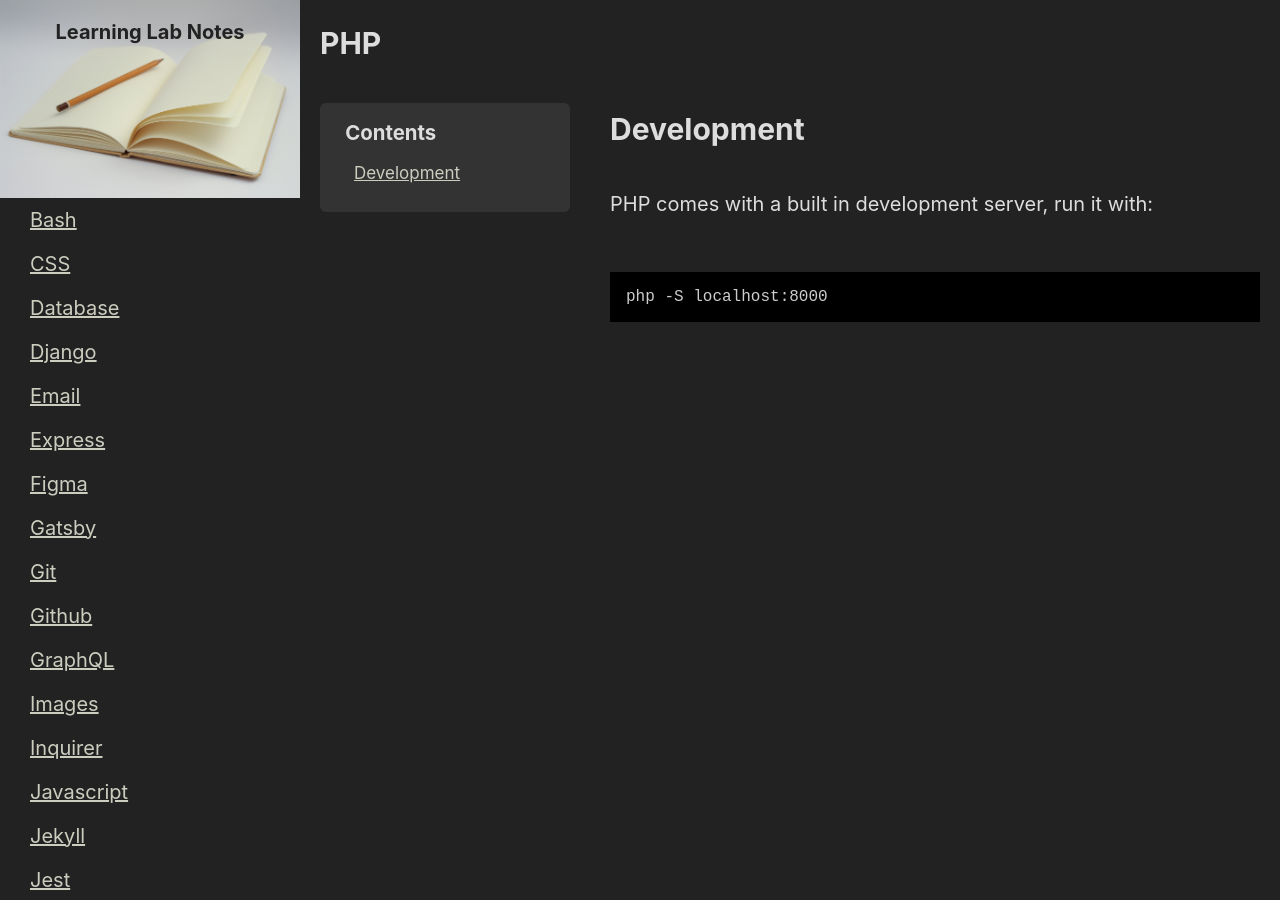
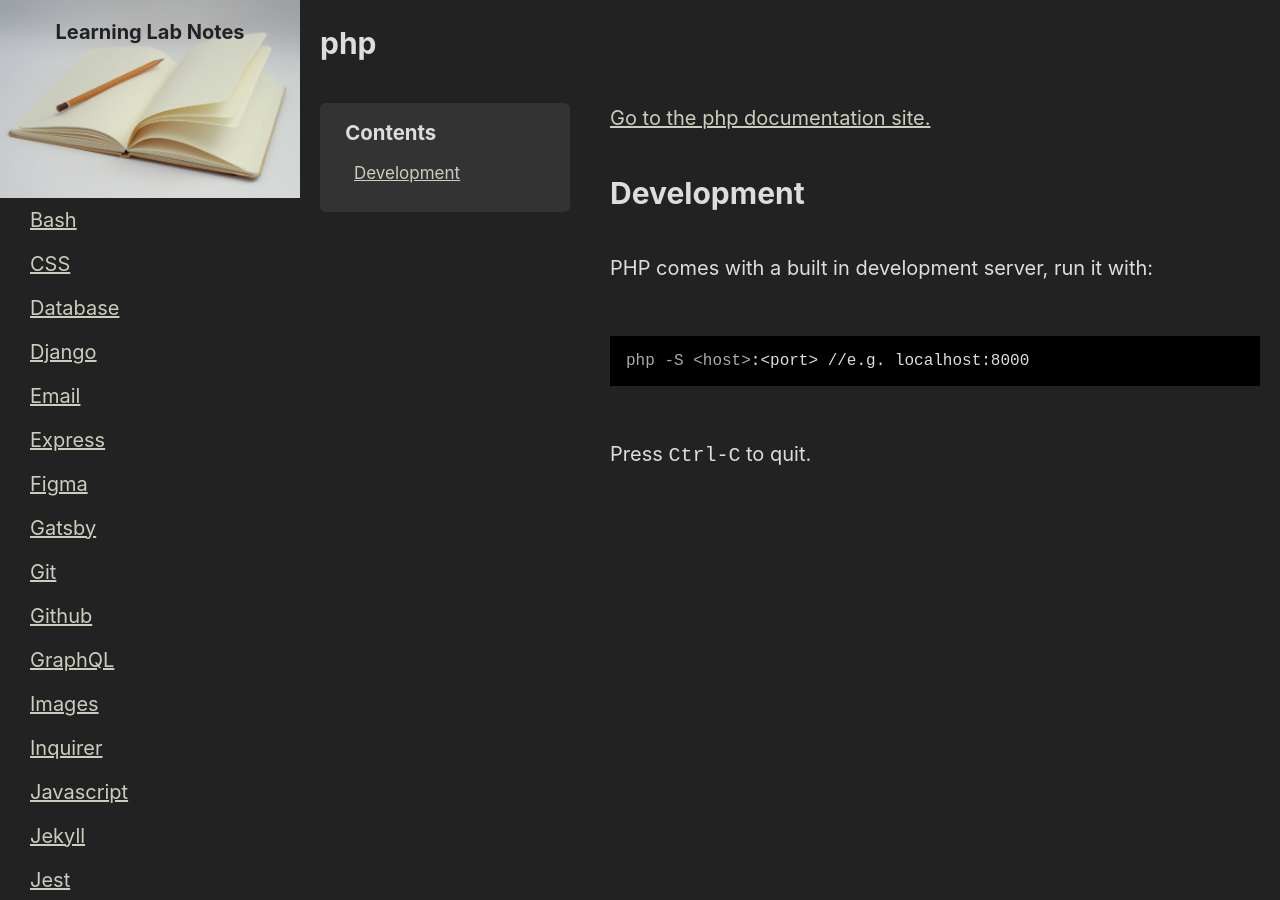
Before and after one commit to ElliotReed/learning-lab-notes, a Jekyll site: the page built from _notes/php.md, in a window 1280 px wide. Built offline with Jekyll 4.4.1, drawn with Linux system fonts in a browser that asks for light colours.

Commit message:
update: added development section and link to php

````diff
--- a/_notes/php.md
+++ b/_notes/php.md
@@ -1,17 +1,21 @@
 ---
 layout: note
 date: 2024-01-26
-title: "PHP"
+title: "php"
 categories: ["php"]
 ---
 
 - toc
 {:toc}
 
+[Go to the php documentation site.](https://www.php.net/)
+
 ## Development
 
 PHP comes with a built in development server, run it with:
 
 ```console
-php -S localhost:8000
+php -S <host>:<port> //e.g. localhost:8000
 ```
+
+Press `Ctrl-C` to quit.
````
